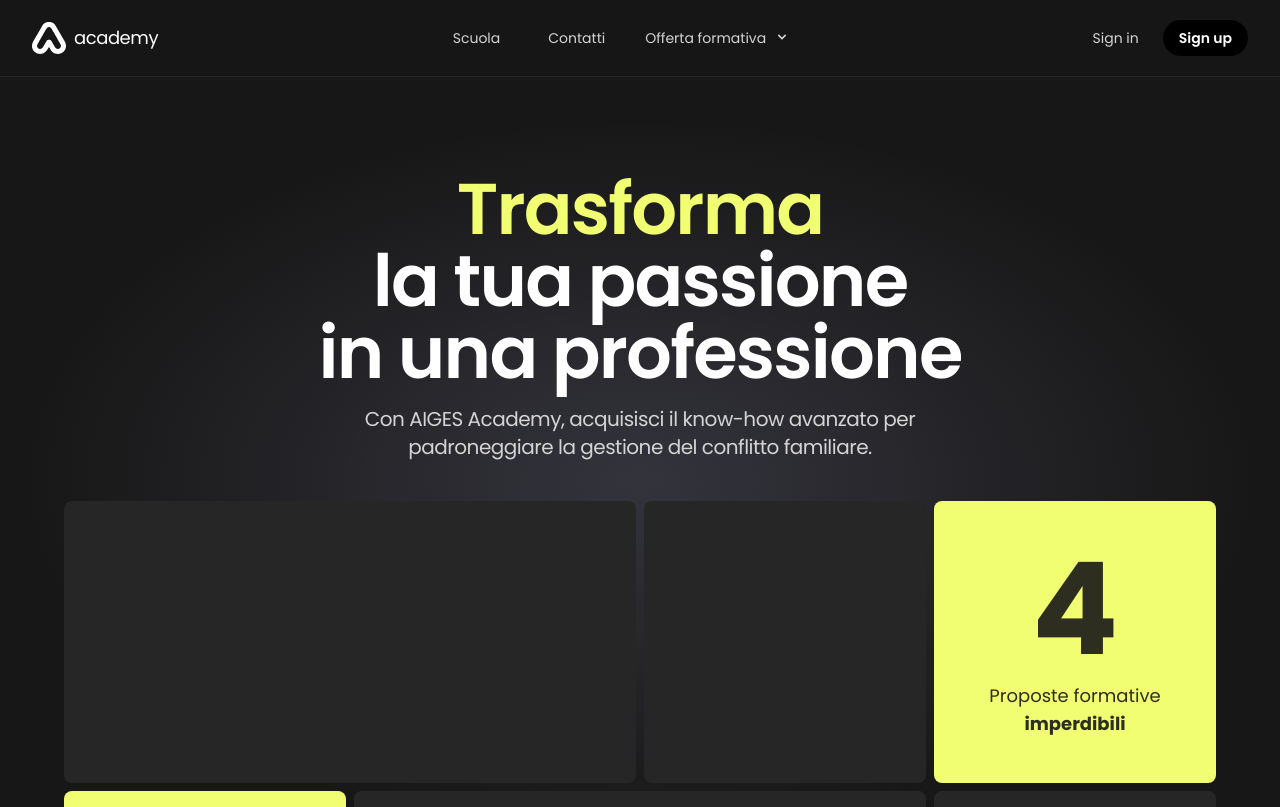
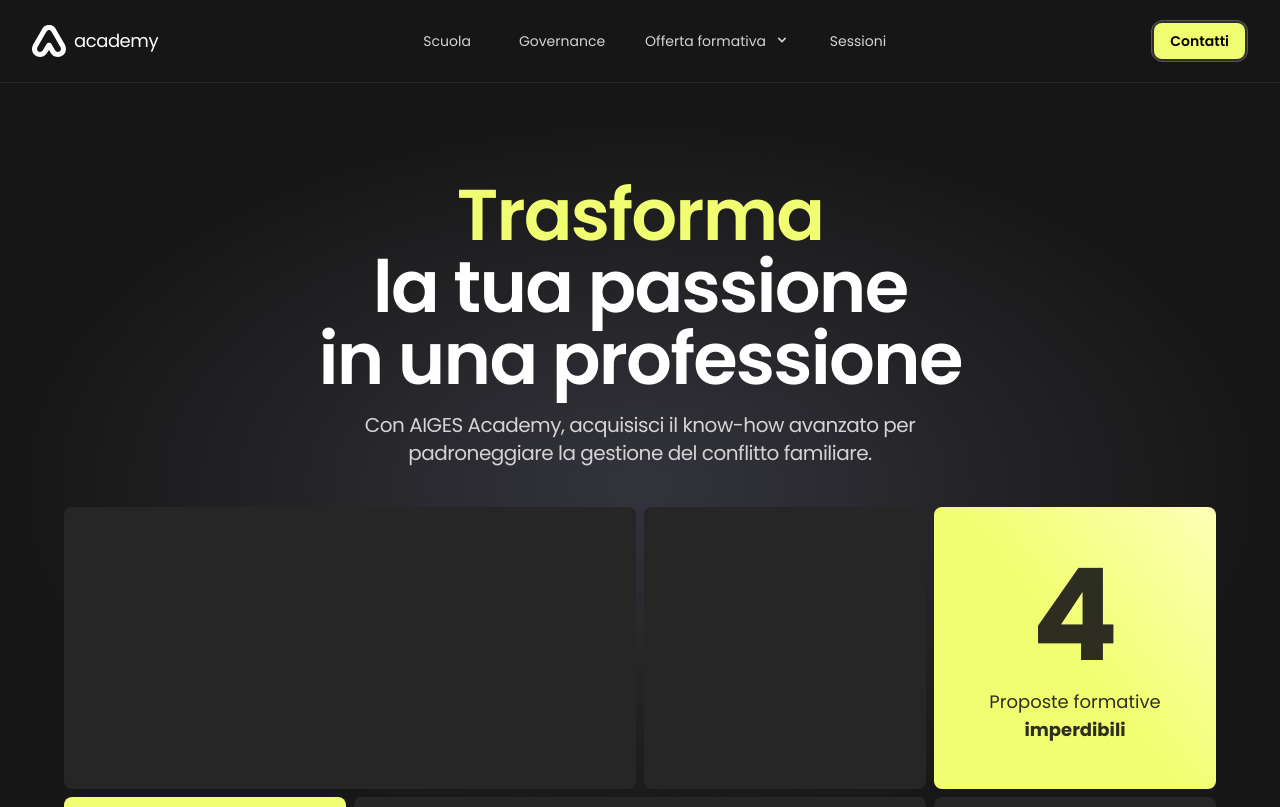
Before and after one commit to plasm/academy, a Nuxt app: page / in a window 1280 px wide. Shown: the top 807 px of the page. Built offline with nearby package versions, Linux system fonts and the light colour scheme.

Commit message:
feat: pages

```diff
--- a/components/ac-mosaic/index.vue
+++ b/components/ac-mosaic/index.vue
@@ -2,7 +2,7 @@
   <div data-name="ac-mosaic" class="mx-auto grid max-w-6xl grid-cols-4 gap-2">
     <div class="col-span-2  rounded-lg bg-neutral-800 " />
     <div class="aspect-square rounded-lg bg-neutral-800" />
-    <div class="flex aspect-square flex-col items-center justify-center gap-2 rounded-lg bg-primary p-2 text-center text-neutral-900/90">
+    <div class="gradient-primary flex aspect-square flex-col items-center justify-center gap-2 rounded-lg p-2 text-center text-neutral-900/90">
       <span class="text-9xl font-bold">4</span>
       <span class="text-lg">Proposte formative <b>imperdibili</b></span>
     </div>
@@ -18,5 +18,12 @@ export default {
 }
 </script>
 
-<style lang="sass" scoped>
+<style lang="scss" scoped>
+.gradient-primary{
+  background: rgb(242,254,113);
+  background: -moz-linear-gradient(52deg, rgba(242,254,113,1) 49%, rgba(255,255,181,1) 100%);
+  background: -webkit-linear-gradient(52deg, rgba(242,254,113,1) 49%, rgba(255,255,181,1) 100%);
+  background: linear-gradient(52deg, rgba(242,254,113,1) 49%, rgba(255,255,181,1) 100%);
+  filter: progid:DXImageTransform.Microsoft.gradient(startColorstr="#f2fe71",endColorstr="#ffffb5",GradientType=1);
+}
 </style>
--- a/components/ac-navigation/index.vue
+++ b/components/ac-navigation/index.vue
@@ -14,12 +14,20 @@
         </button>
       </div>
       <nav :class="{ 'flex': menuIsOpen, 'hidden': !menuIsOpen }" class="grow flex-col items-center md:flex md:flex-row md:justify-end md:pb-0">
-        <a class="p-2 text-sm text-neutral-300 hover:text-primary md:px-3 lg:ml-auto lg:px-6" href="#">
+        <nuxt-link
+          class="p-2 text-sm text-neutral-300 hover:text-primary md:px-3 lg:ml-auto lg:px-6"
+          to="/scuola"
+          title="Scuola"
+        >
           Scuola
-        </a>
-        <a class="p-2 text-sm text-neutral-300 hover:text-primary md:px-3 lg:px-6" href="#">
-          Contatti
-        </a>
+        </nuxt-link>
+        <nuxt-link
+          class="p-2 text-sm text-neutral-300 hover:text-primary md:px-3 lg:px-6"
+          to="/governance"
+          title="Governance"
+        >
+          Governance
+        </nuxt-link>
         <div ref="dropdown" class="relative w-full md:w-auto">
           <button class="focus:shadow-outline mt-2 flex w-full flex-row items-center  justify-center px-4 py-2 text-left text-sm text-neutral-300 hover:text-primary focus:outline-none md:mt-0 md:inline md:w-auto" @click="toggleDropdown()">
             <span>
@@ -109,14 +117,29 @@
             </transition>
           </div>
         </div>
+        <nuxt-link
+          class="p-2 text-sm text-neutral-300 hover:text-primary md:px-3 lg:px-6"
+          to="/sessioni"
+          title="Sessioni"
+        >
+          Sessioni
+        </nuxt-link>
 
         <div class="flex list-none items-center gap-2 lg:ml-auto">
-          <button class="focus:shadow-outline mt-2 block px-4 py-2 text-sm text-neutral-300 hover:text-primary focus:outline-none md:mt-0">
-            Sign in
-          </button>
-          <button class="mt-2 rounded-full bg-black  px-4 py-2 text-sm font-semibold text-white hover:bg-neutral-700 focus:outline-none focus-visible:outline-2 focus-visible:outline-offset-2 focus-visible:outline-black active:bg-neutral-800 active:text-white md:mt-0">
-            Sign up
-          </button>
+          <nuxt-link
+            to="/contatti"
+            title="Contatti"
+            class="rounded-xl border border-white/20 bg-white/10 p-0.5 transition-transform hover:-translate-y-1  focus:outline-none focus-visible:outline-2
+          focus-visible:outline-offset-2 focus-visible:outline-black active:bg-neutral-800 active:text-white md:mt-0
+          "
+          >
+            <div
+              class="rounded-lg bg-primary px-4 py-2 text-sm font-semibold text-black
+          "
+            >
+              Contatti
+            </div>
+          </nuxt-link>
         </div>
       </nav>
     </div>
--- /dev/null
+++ b/pages/contatti.vue
@@ -0,0 +1,21 @@
+<template>
+  <div data-name="page-contatti" class="mx-auto px-4 sm:px-6 md:px-8 2xl:max-w-7xl">
+    <ac-heading description="Lorem ipsum dolor sit amet consectetur, adipisicing elit. Error blanditiis earum accusamus amet minus quas asperiores!">
+      <template #title>
+        <div class="leading-none ">
+          Contatti<br>dolor sit amet.
+        </div>
+      </template>
+    </ac-heading>
+  </div>
+</template>
+
+<script>
+export default {
+  name: 'page-contatti'
+}
+</script>
+
+<style lang="scss" scoped>
+
+</style>
--- /dev/null
+++ b/pages/governance.vue
@@ -0,0 +1,21 @@
+<template>
+  <div data-name="page-governance" class="mx-auto px-4 sm:px-6 md:px-8 2xl:max-w-7xl">
+    <ac-heading description="Lorem ipsum dolor sit amet consectetur, adipisicing elit. Error blanditiis earum accusamus amet minus quas asperiores!">
+      <template #title>
+        <div class="leading-none ">
+          Governance<br>dolor sit amet.
+        </div>
+      </template>
+    </ac-heading>
+  </div>
+</template>
+
+<script>
+export default {
+  name: 'page-governance'
+}
+</script>
+
+<style lang="scss" scoped>
+
+</style>
--- /dev/null
+++ b/pages/scuola.vue
@@ -0,0 +1,21 @@
+<template>
+  <div data-name="page-scuola" class="mx-auto px-4 sm:px-6 md:px-8 2xl:max-w-7xl">
+    <ac-heading description="Lorem ipsum dolor sit amet consectetur, adipisicing elit. Error blanditiis earum accusamus amet minus quas asperiores!">
+      <template #title>
+        <div class="leading-none ">
+          Scuola<br>dolor sit amet.
+        </div>
+      </template>
+    </ac-heading>
+  </div>
+</template>
+
+<script>
+export default {
+  name: 'page-scuola'
+}
+</script>
+
+<style lang="scss" scoped>
+
+</style>
--- /dev/null
+++ b/pages/sessioni.vue
@@ -0,0 +1,21 @@
+<template>
+  <div data-name="page-sessioni" class="mx-auto px-4 sm:px-6 md:px-8 2xl:max-w-7xl">
+    <ac-heading description="Lorem ipsum dolor sit amet consectetur, adipisicing elit. Error blanditiis earum accusamus amet minus quas asperiores!">
+      <template #title>
+        <div class="leading-none ">
+          Sessioni<br>dolor sit amet.
+        </div>
+      </template>
+    </ac-heading>
+  </div>
+</template>
+
+<script>
+export default {
+  name: 'page-sessioni'
+}
+</script>
+
+<style lang="scss" scoped>
+
+</style>
```
